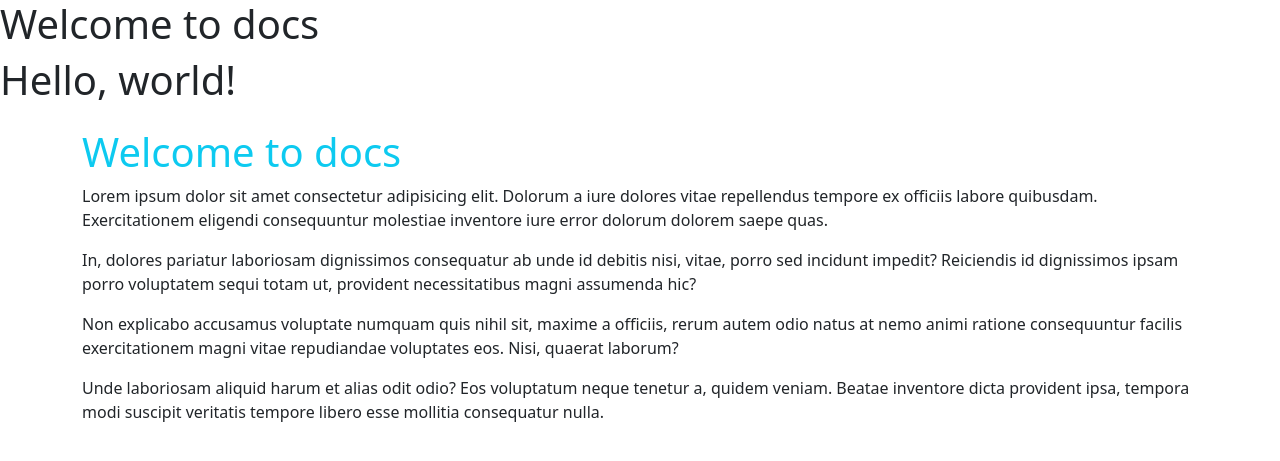
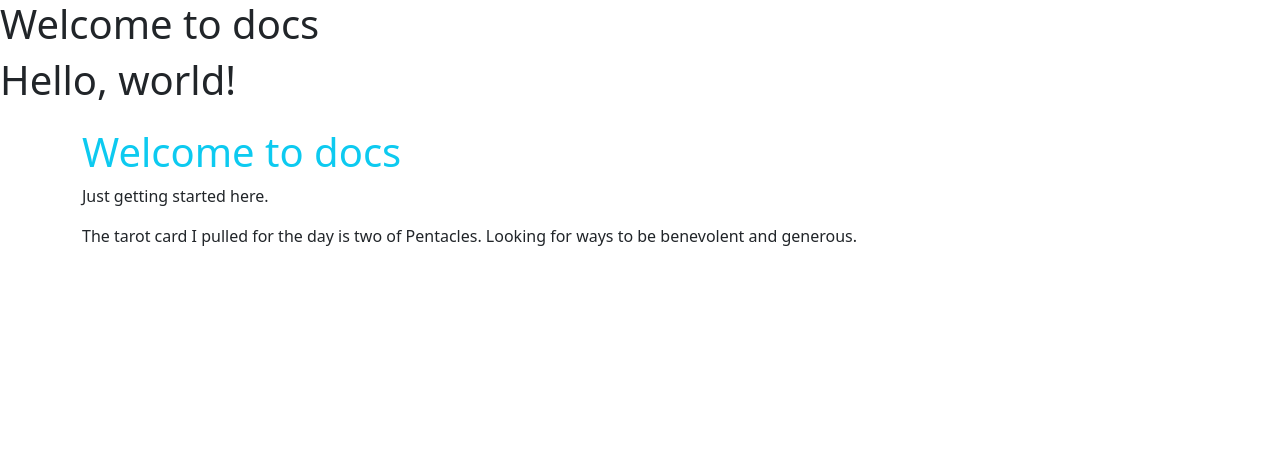
Before and after one commit to sah-raw/publishing-pages, a Jekyll site: the page docs/index.html, which Jekyll copies as it is, in a window 1280 px wide. Shown: the top 461 px of the page. Built offline with Jekyll 4.4.1, drawn with Linux system fonts in a browser that asks for light colours.

Commit message:
Update index.html

```diff
--- a/docs/index.html
+++ b/docs/index.html
@@ -22,10 +22,8 @@
 <body>
     <main class="container mt-4">
         <h1 class="text-info">Welcome to docs</h1>
-        <p>Lorem ipsum dolor sit amet consectetur adipisicing elit. Dolorum a iure dolores vitae repellendus tempore ex officiis labore quibusdam. Exercitationem eligendi consequuntur molestiae inventore iure error dolorum dolorem saepe quas.</p>
-        <p>In, dolores pariatur laboriosam dignissimos consequatur ab unde id debitis nisi, vitae, porro sed incidunt impedit? Reiciendis id dignissimos ipsam porro voluptatem sequi totam ut, provident necessitatibus magni assumenda hic?</p>
-        <p>Non explicabo accusamus voluptate numquam quis nihil sit, maxime a officiis, rerum autem odio natus at nemo animi ratione consequuntur facilis exercitationem magni vitae repudiandae voluptates eos. Nisi, quaerat laborum?</p>
-        <p>Unde laboriosam aliquid harum et alias odit odio? Eos voluptatum neque tenetur a, quidem veniam. Beatae inventore dicta provident ipsa, tempora modi suscipit veritatis tempore libero esse mollitia consequatur nulla.</p>
+        <p>Just getting started here.</p>
+        <p>The tarot card I pulled for the day is two of Pentacles. Looking for ways to be benevolent and generous. </p>
     </main>
 </body>
 </html>
```
